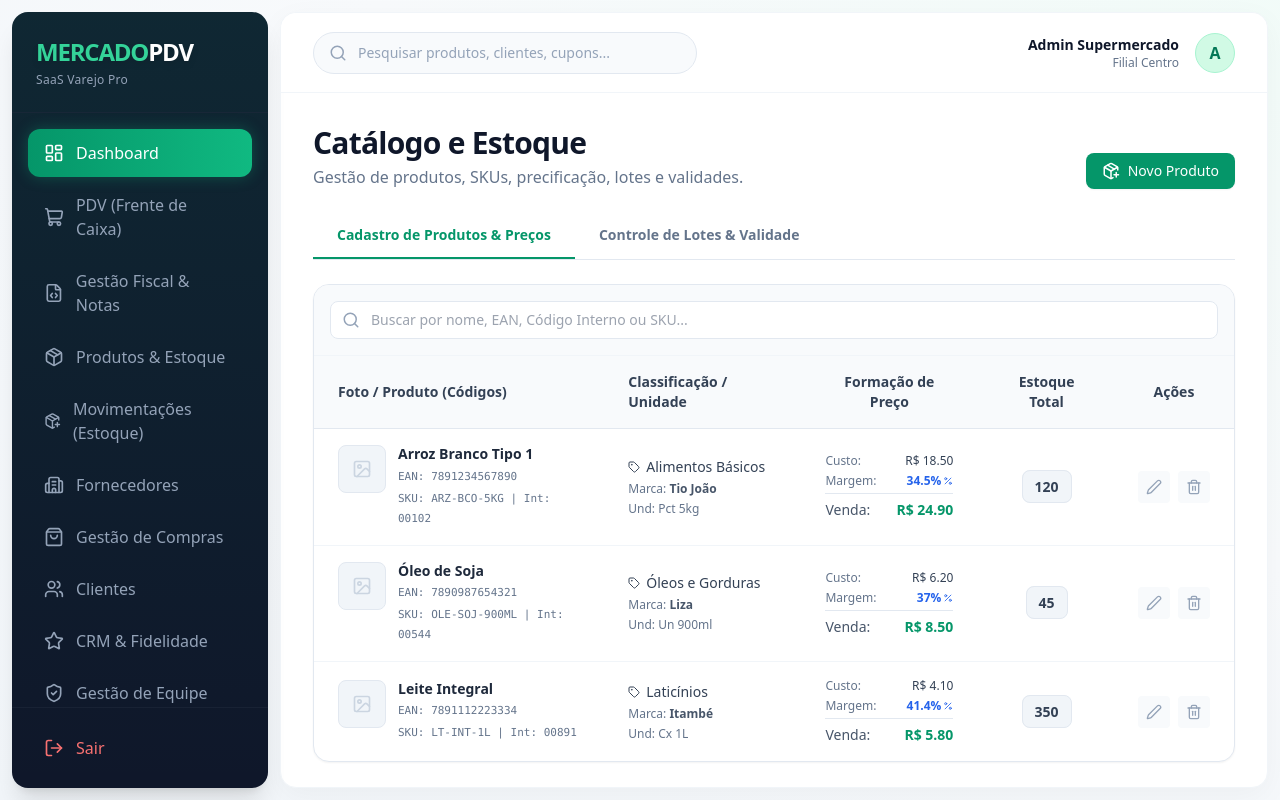
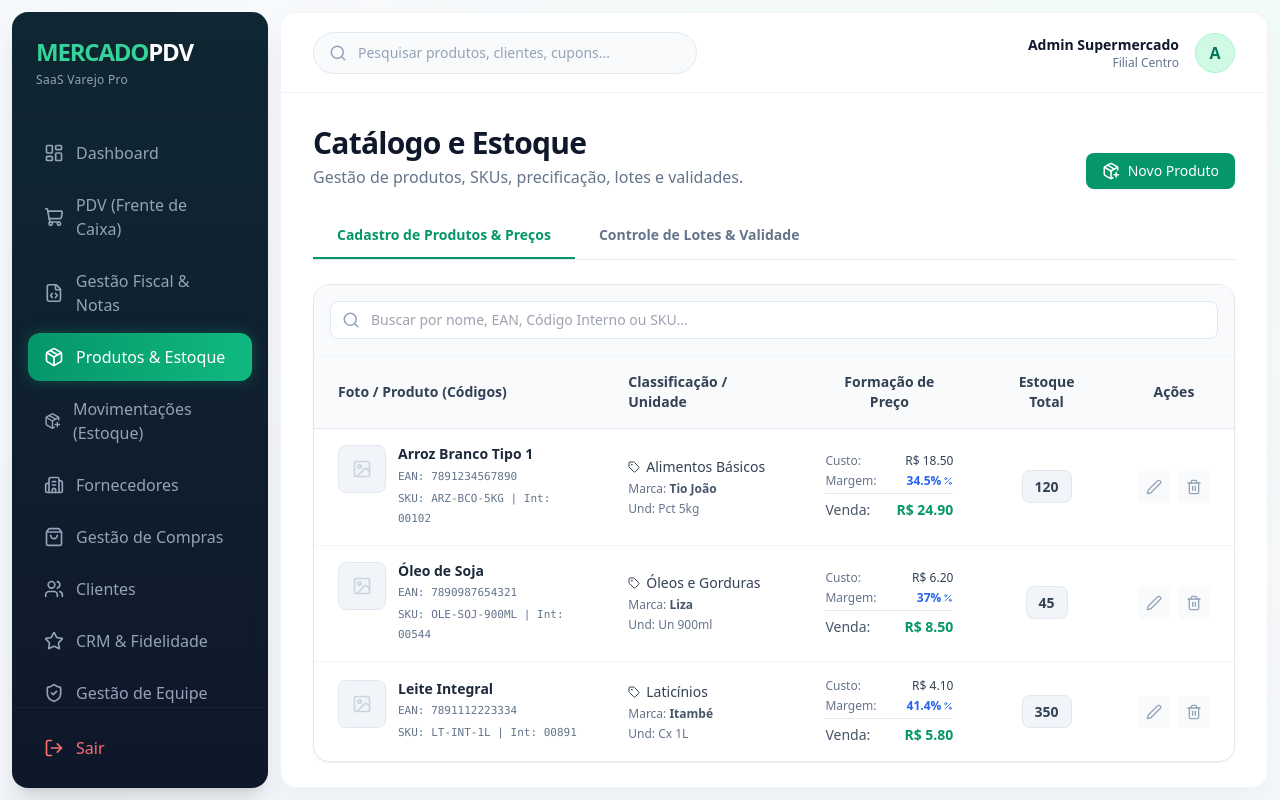
Before and after one commit to Wilian018/Teste-de-ERP-SAAS, a Next.js app in the folder frontend/: page /products in a window 1280 px wide. Built offline with nearby package versions, Linux system fonts and the light colour scheme; sample sign-in values are in the browser's storage.

Commit message:
Fix dynamic active state in Sidebar

```diff
--- a/frontend/src/app/(dashboard)/layout.tsx
+++ b/frontend/src/app/(dashboard)/layout.tsx
@@ -3,7 +3,7 @@
 import React, { useEffect, useState } from "react";
 import { LayoutDashboard, Users, ShoppingCart, Package, DollarSign, Settings, LogOut, Search, Building2, PackagePlus, ShieldCheck, Star, Receipt, ShoppingBag, FileCode, BarChart3, Printer } from "lucide-react";
 import Link from "next/link";
-import { useRouter } from "next/navigation";
+import { useRouter, usePathname } from "next/navigation";
 
 export default function DashboardLayout({
   children,
@@ -39,6 +39,7 @@ export default function DashboardLayout({
 
 function Sidebar() {
   const router = useRouter();
+  const pathname = usePathname();
 
   const handleLogout = () => {
     localStorage.removeItem('saas_token');
@@ -71,12 +72,14 @@ function Sidebar() {
         <p className="text-xs text-slate-400 mt-1 font-medium tracking-wide">SaaS Varejo Pro</p>
       </div>
       <nav className="flex-1 p-4 space-y-1 overflow-y-auto custom-scrollbar relative z-10">
-        {menuItems.map((item) => (
+        {menuItems.map((item) => {
+          const isActive = pathname === item.href || (item.href !== '/' && pathname.startsWith(item.href));
+          return (
             <Link
               key={item.name}
               href={item.href}
               className={`flex items-center gap-3 px-4 py-3 rounded-xl transition-all duration-300 group ${
-              item.name === "Dashboard"
+                isActive
                   ? "bg-gradient-to-r from-emerald-600 to-emerald-500 text-white shadow-[0_0_15px_rgba(16,185,129,0.3)] font-semibold"
                   : "text-slate-400 hover:bg-slate-800 hover:text-white hover:translate-x-1"
               }`}
@@ -84,7 +87,8 @@ function Sidebar() {
               <item.icon size={20} />
               <span className="font-medium">{item.name}</span>
             </Link>
-        ))}
+          );
+        })}
       </nav>
       <div className="p-4 border-t border-slate-800/60 relative z-10">
         <button onClick={handleLogout} className="flex items-center gap-3 w-full px-4 py-3 text-red-400 hover:bg-red-500/10 hover:text-red-300 rounded-xl transition-all hover:-translate-y-0.5 font-medium">
```
Lines whose indentation alone changed are shown as unchanged.
